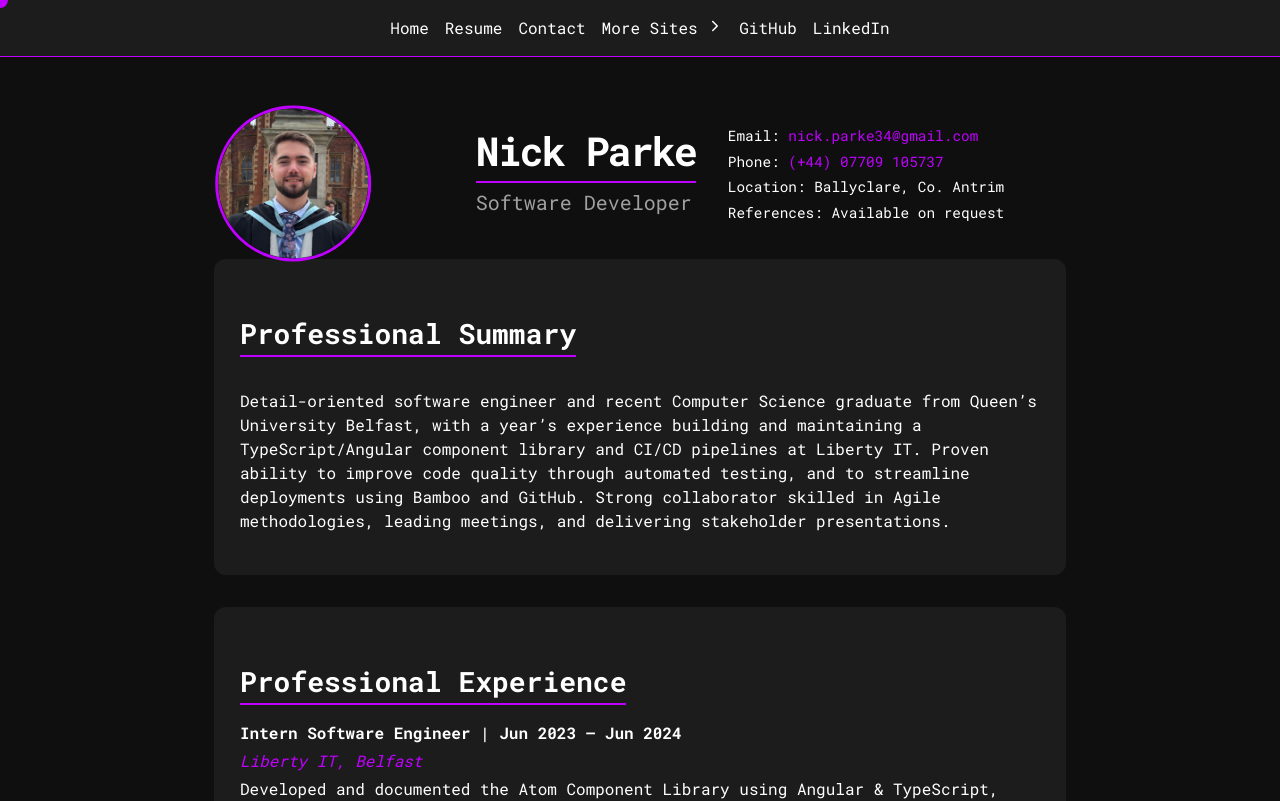
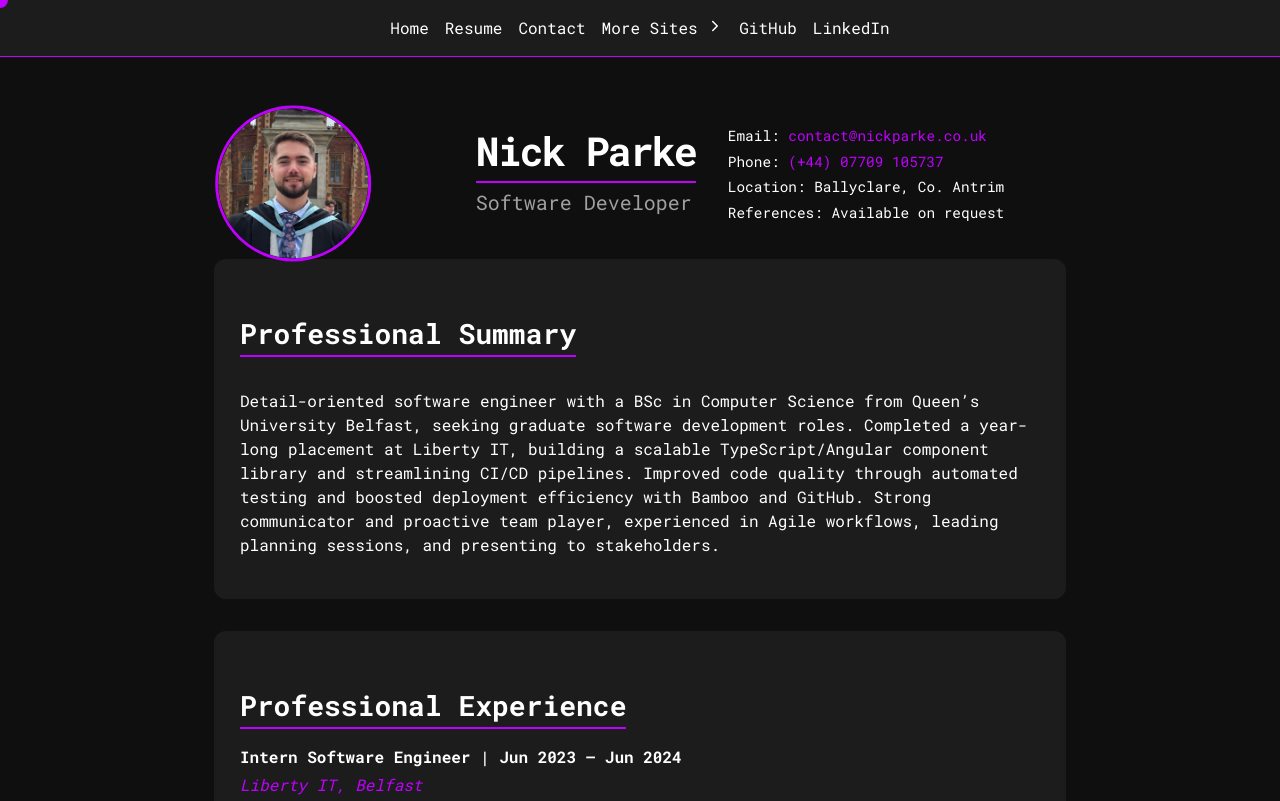
Before and after one commit to nick-p-34/nick-p-34.github.io, a React (Create React App) app: page /resume in a window 1280 px wide. Shown: the top 801 px of the page. Built offline with nearby package versions, Linux system fonts and the light colour scheme; the HTML template or start-up script is replaced by a standard one.

Commit message:
CV Updates

```diff
--- a/src/pages/Resume.jsx
+++ b/src/pages/Resume.jsx
@@ -14,7 +14,7 @@ export default function Resume() {
           <p className="subtitle">Software Developer</p>
         </div>
         <div className="contact-info">
-          <p>Email: <a href="mailto:nick.parke34@gmail.com">nick.parke34@gmail.com</a></p>
+          <p>Email: <a href="/contact" target="_self">contact@nickparke.co.uk</a></p>
           <p>Phone: <a href="tel:+447709105737">(+44) 07709 105737</a></p>
           <p>Location: Ballyclare, Co. Antrim</p>
           <p>References: Available on request</p>
@@ -23,7 +23,7 @@ export default function Resume() {
 
       <div className="resume-section">
         <h3 className="section-title">Professional Summary</h3>
-        <p>Detail-oriented software engineer and recent Computer Science graduate from Queen’s University Belfast, with a year’s experience building and maintaining a TypeScript/Angular component library and CI/CD pipelines at Liberty IT. Proven ability to improve code quality through automated testing, and to streamline deployments using Bamboo and GitHub. Strong collaborator skilled in Agile methodologies, leading meetings, and delivering stakeholder presentations.</p>
+        <p>Detail-oriented software engineer with a BSc in Computer Science from Queen’s University Belfast, seeking graduate software development roles. Completed a year-long placement at Liberty IT, building a scalable TypeScript/Angular component library and streamlining CI/CD pipelines. Improved code quality through automated testing and boosted deployment efficiency with Bamboo and GitHub. Strong communicator and proactive team player, experienced in Agile workflows, leading planning sessions, and presenting to stakeholders.</p>
       </div>
 
       <div className="resume-section">
```
Also changed, not shown: 1 other file (tests, documents, lock files or other folders).
